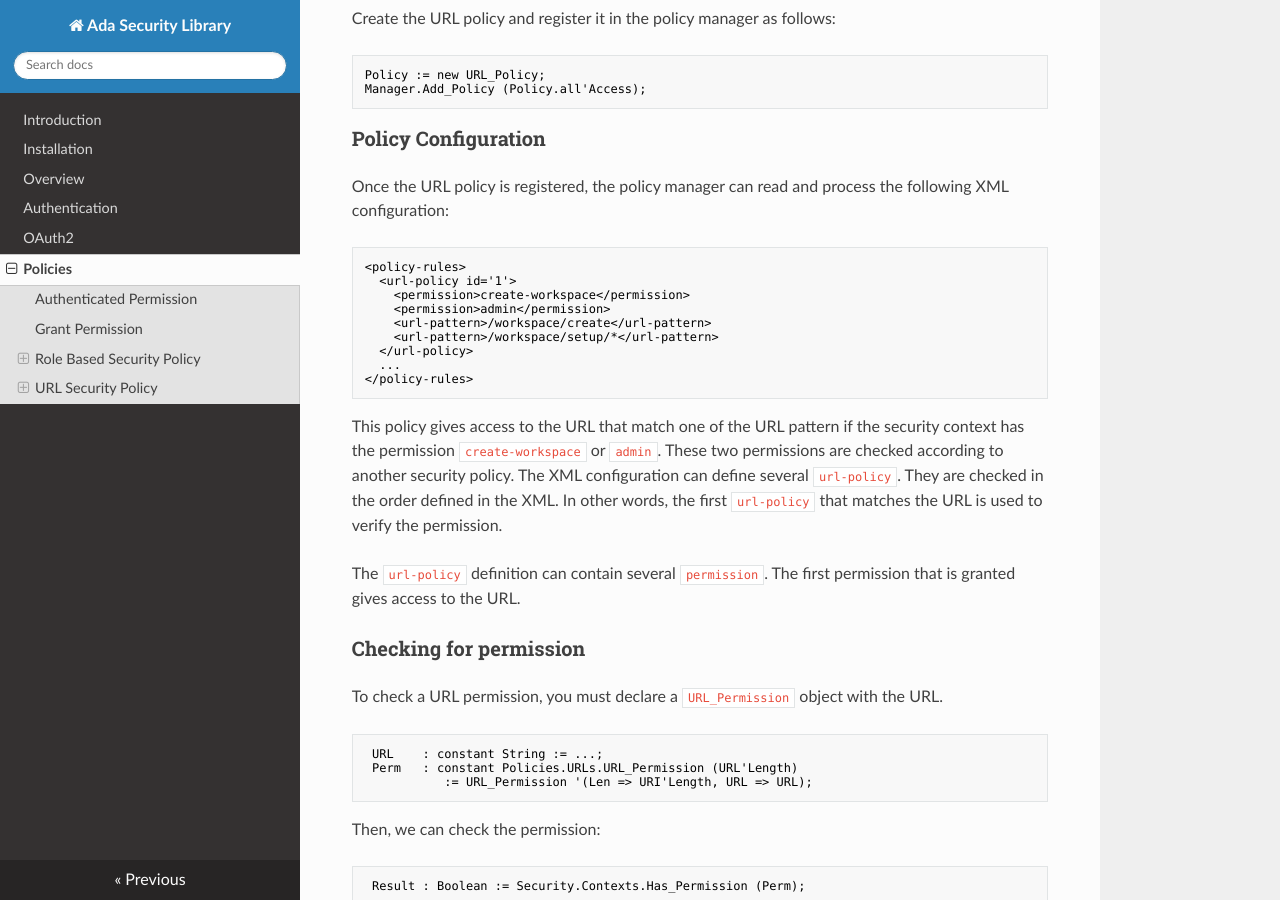
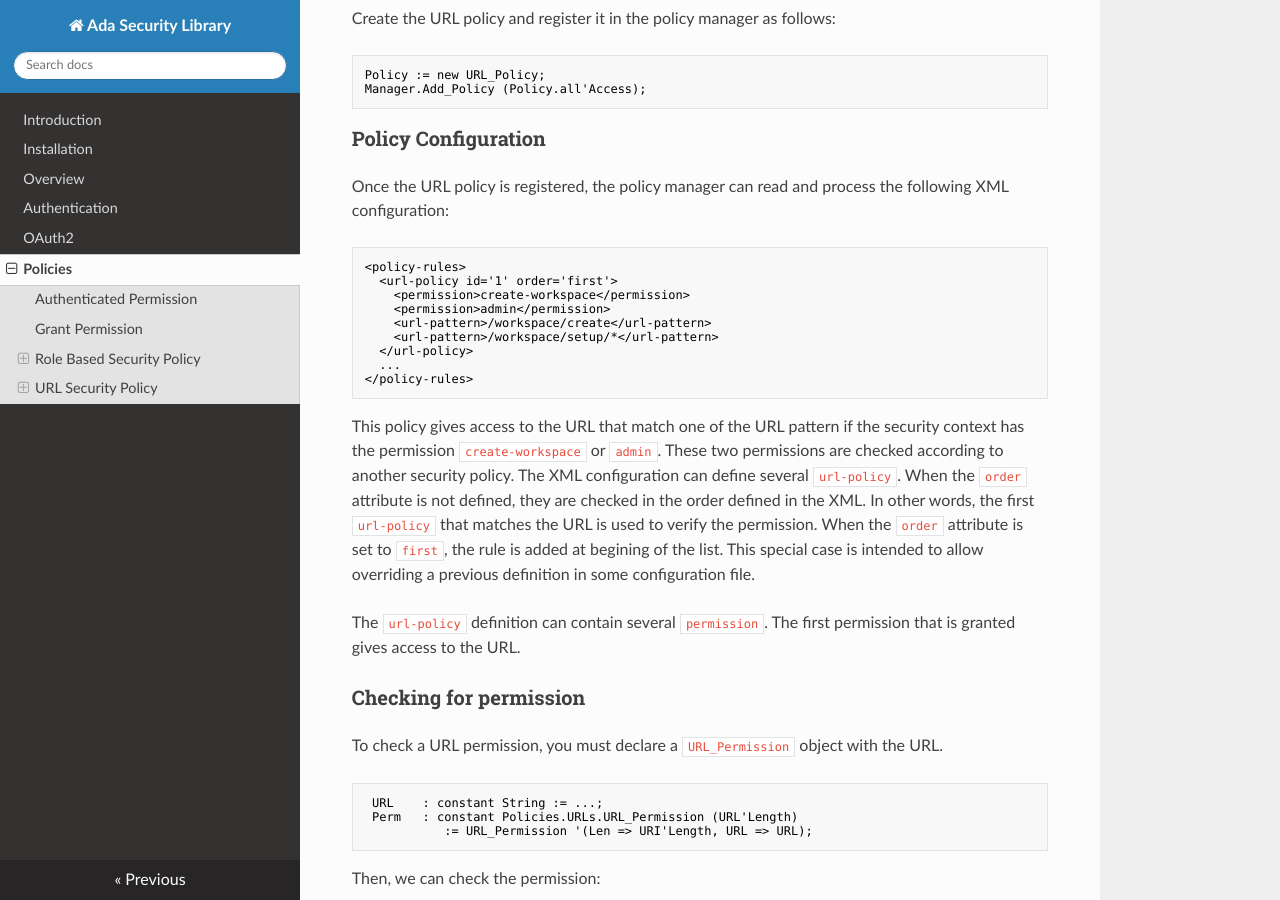
Before and after one commit to stcarrez/ada-security, an MkDocs documentation site: the page built from docs/Security_Policies.md, in a window 1280 px wide and 900 px high, scrolled down 2877 px. Built offline with MkDocs 1.6.1, drawn with Linux system fonts in a browser that asks for light colours; nearby versions of some CDN libraries.

Commit message:
Update documentation

````diff
--- a/docs/Security_Policies.md
+++ b/docs/Security_Policies.md
@@ -130,7 +130,7 @@ XML configuration:
 
 ```Ada
 <policy-rules>
-  <url-policy id='1'>
+  <url-policy id='1' order='first'>
     <permission>create-workspace</permission>
     <permission>admin</permission>
     <url-pattern>/workspace/create</url-pattern>
@@ -143,9 +143,12 @@ XML configuration:
 This policy gives access to the URL that match one of the URL pattern if the
 security context has the permission `create-workspace` or `admin`.
 These two permissions are checked according to another security policy.
-The XML configuration can define several `url-policy`.  They are checked in
-the order defined in the XML.  In other words, the first `url-policy` that matches
-the URL is used to verify the permission.
+The XML configuration can define several `url-policy`.  When the `order`
+attribute is not defined, they are checked in the order defined in
+the XML.  In other words, the first `url-policy` that matches the URL is used
+to verify the permission.  When the `order` attribute is set to `first`,
+the rule is added at begining of the list.  This special case is intended to
+allow overriding a previous definition in some configuration file.
 
 The `url-policy` definition can contain several `permission`.
 The first permission that is granted gives access to the URL.
````
